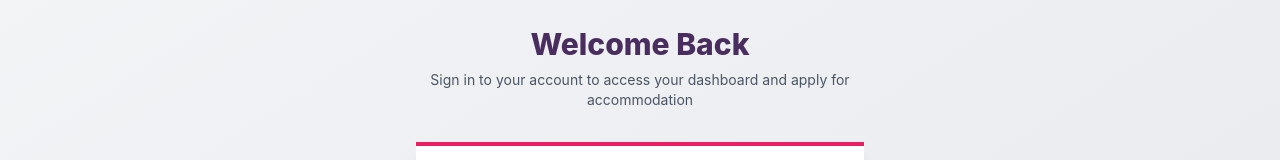
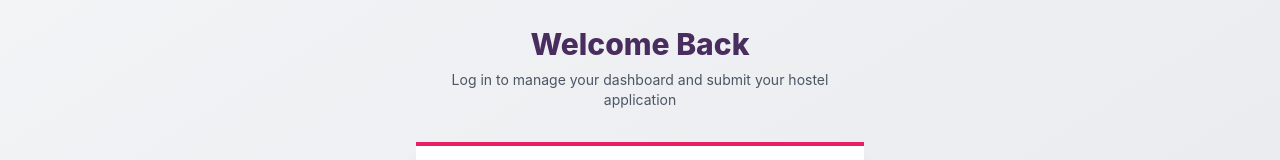
Before and after one commit to Maalinda/ruhuna-hms-FS-main, a React (Vite) app: page /login in a window 1280 px wide. Shown: the part 162-322 px from the top of the page. Built offline with nearby package versions, Linux system fonts and the light colour scheme; no server answers.

Commit message:
Update Login.jsx

```diff
--- a/src/pages/Login.jsx
+++ b/src/pages/Login.jsx
@@ -35,7 +35,7 @@ export default function Login() {
         <div className="text-center">
           <h2 className="text-3xl font-extrabold text-[#4a2d5f]">Welcome Back</h2>
           <p className="mt-2 text-sm text-gray-600">
-            Sign in to your account to access your dashboard and apply for accommodation
+          Log in to manage your dashboard and submit your hostel application
           </p>
         </div>
 
```
